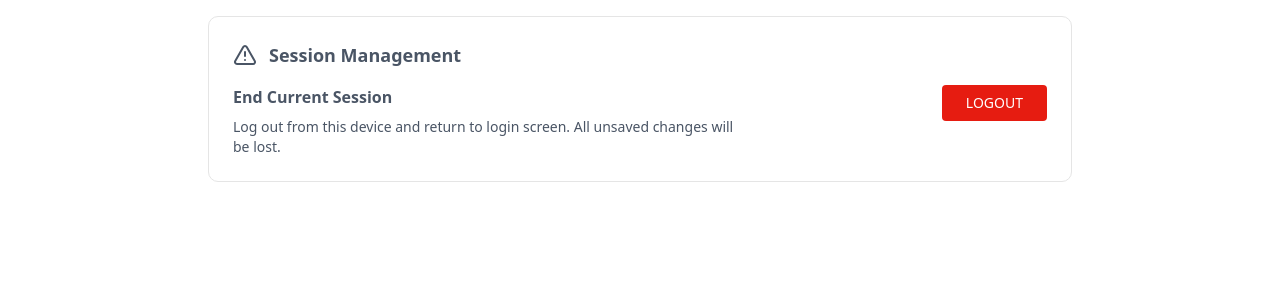
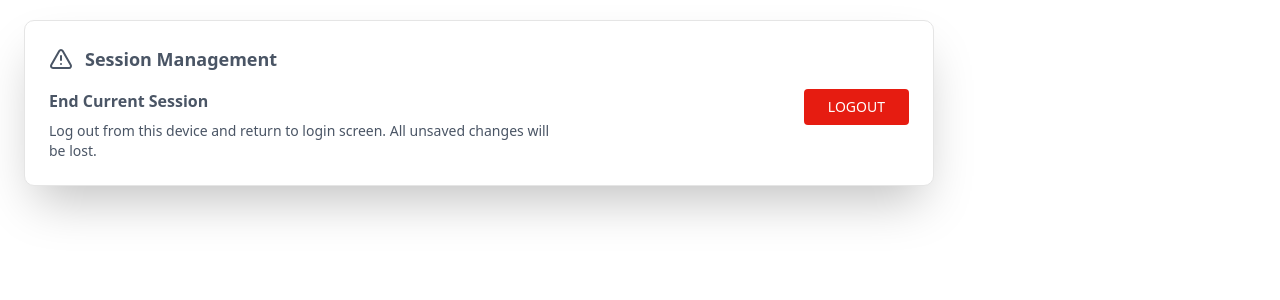
Before and after one commit to Rose-Irungu/kiosk, a React (Vite) app: page /session in a window 1280 px wide. Shown: the top 300 px of the page. Built offline with nearby package versions, Linux system fonts and the light colour scheme; no server answers.

Commit message:
aligned the cards

```diff
--- a/src/components/SessionManagement.jsx
+++ b/src/components/SessionManagement.jsx
@@ -3,21 +3,21 @@ import { AlertTriangle } from 'lucide-react';
 
 export default function SessionManagementCard() {
   const handleLogout = () => {
-    // Handle logout logic here
+
     console.log('Logging out...');
   };
 
   return (
-    <div className="max-w-4xl mx-auto p-4">
-      {/* Main Card */}
-      <div className="border-1  rounded-lg bg-white p-6">
-        {/* Header */}
+    <div className=" p-5 mx-auto  ml-1  max-w-[950px] w-[950px] ">
+
+      <div className="border-1  rounded-lg bg-white p-6 shadow-2xl  ">
+
         <div className="flex items-center gap-3 mb-4">
           <AlertTriangle className="w-6 h-6 text-gray-600" />
           <h2 className="text-lg  font-sans text-gray-600 font-bold">Session Management</h2>
         </div>
 
-        {/* Content */}
+
         <div className="flex items-start justify-between">
           <div className="flex-1">
             <h3 className="text-base font-bold font-sans text-gray-600 mb-2">
@@ -28,7 +28,7 @@ export default function SessionManagementCard() {
             </p>
           </div>
 
-          {/* Logout Button */}
+
           <button
             onClick={handleLogout}
             className="ml-6 px-6 py-2 bg-[#e61c11] text-white font-medium text-sm rounded font-sans hover:bg-red-700  transition-colors"
--- a/src/components/SystemPreference.jsx
+++ b/src/components/SystemPreference.jsx
@@ -24,15 +24,15 @@ export default function SystemPreferences({
   return (
     <div className="min-h-screen bg-gray-100 p-6">
       <div className="max-w-5xl mx-auto bg-white rounded-xl shadow-md p-8 flex flex-col space-y-6">
-        {/* Title */}
-        <h1 className="text-2xl  font-sans font-bold text-[#777c81]">{title}</h1>
 
-        {/* Main Grid */}
+        <h1 className="text-2xl  font-sans font-semibold text-[#777c81]">{title}</h1>
+
+
         <div className="grid grid-cols-1 md:grid-cols-2 gap-8">
-          {/* Maintenance Mode Section */}
+
           <div className="flex flex-col justify-between">
             <div className="space-y-4">
-              {/* Title and toggle in one line */}
+
               <div className="flex items-center justify-between ">
                 <h2 className="text-md font-semibold text-[#777c81] items-start">
                   Maintenance Mode
@@ -66,10 +66,10 @@ export default function SystemPreferences({
             )}
           </div>
             <div className="flex">
-    {/* Vertical line */}
+
     <div className="w-px bg-[#038516] mx-30" />
 
-          {/* Data Retention Period Section */}
+
           <div className="justify-end ml-auto flex flex-col space-y-3 -mt-[20px]">
             <h2 className="text-md font-semibold text-gray-800 mb-4">
               Data Retention Period for Logs
```
